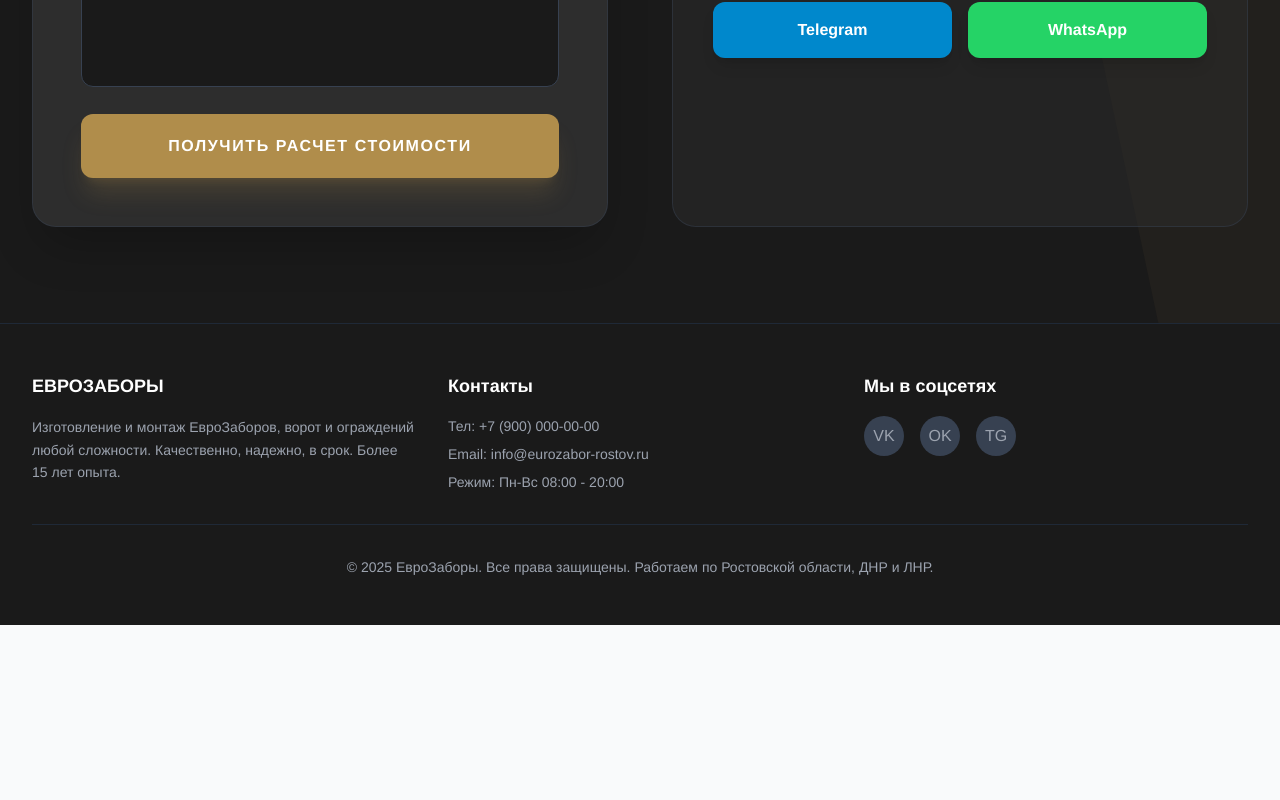
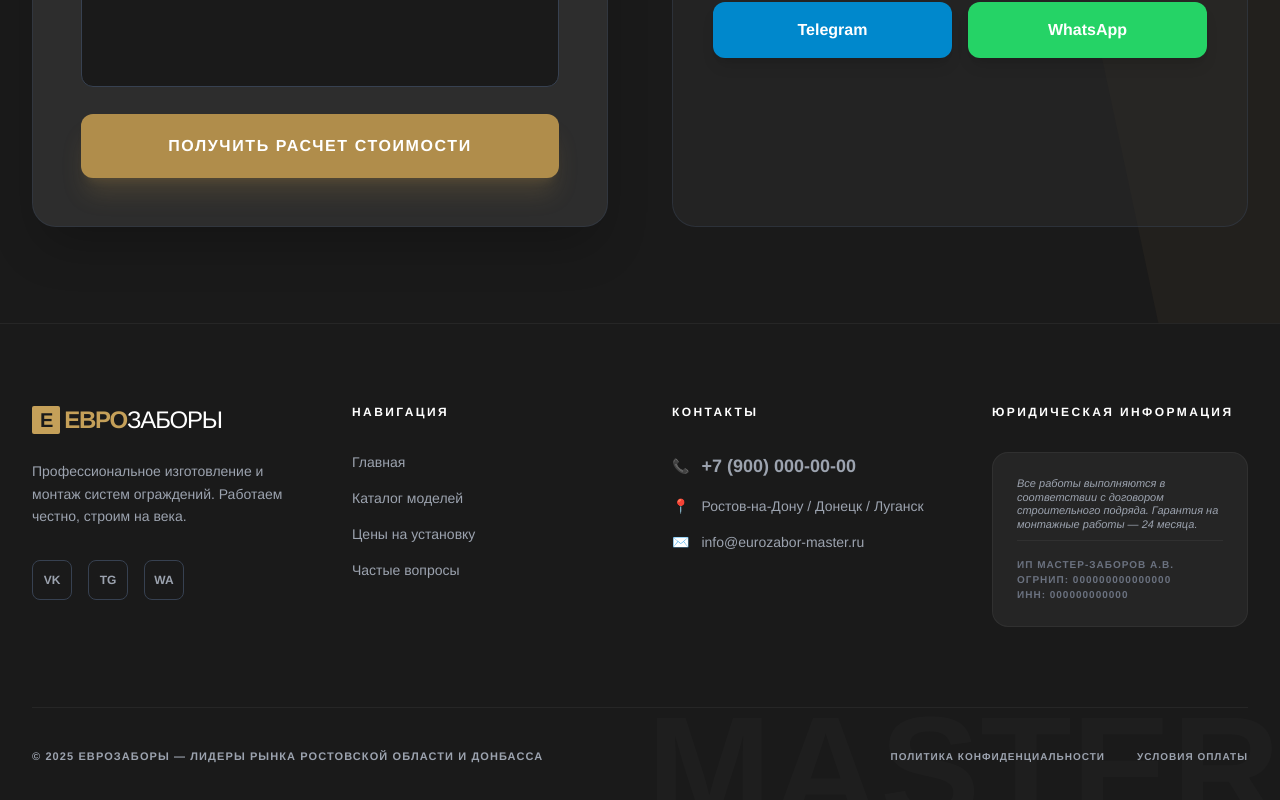
Before and after one commit to ksasha79/KovkaMaster, a React (Vite) app: page / in a window 1280 px wide. Shown: the part 8688-9488 px from the top of the page. Before the commit the page ends 9313 px from the top, so only its background shows below. Built offline with nearby package versions, Linux system fonts and the light colour scheme.

Commit message:
Update Footer.tsx

```diff
--- a/components/Footer.tsx
+++ b/components/Footer.tsx
@@ -2,35 +2,86 @@ import React from 'react';
 
 const Footer: React.FC = () => {
   return (
-    <footer className="bg-metal-900 text-gray-400 py-12 border-t border-gray-800">
-      <div className="max-w-7xl mx-auto px-4 sm:px-6 lg:px-8">
-        <div className="grid grid-cols-1 md:grid-cols-3 gap-8 mb-8">
+    <footer className="bg-metal-900 text-gray-400 py-20 border-t border-white/5 relative overflow-hidden">
+      {/* Subtle Background Mark */}
+      <div className="absolute bottom-0 right-0 text-[150px] font-black text-white/[0.02] select-none leading-none pointer-events-none">
+        MASTER
+      </div>
+
+      <div className="max-w-7xl mx-auto px-4 sm:px-6 lg:px-8 relative z-10">
+        <div className="grid grid-cols-1 md:grid-cols-2 lg:grid-cols-4 gap-16 mb-20">
+
+          <div className="lg:col-span-1">
+            <span className="font-black text-2xl tracking-tighter text-gold-500 flex items-center mb-6">
+              <span className="bg-gold-500 text-metal-900 px-2 mr-1 rounded-sm text-xl">E</span>
+              ЕВРО<span className="text-white font-light">ЗАБОРЫ</span>
+            </span>
+            <p className="text-sm leading-relaxed mb-8">
+              Профессиональное изготовление и монтаж систем ограждений.
+              Работаем честно, строим на века.
+            </p>
+            <div className="flex space-x-4">
+               {['VK', 'TG', 'WA'].map(social => (
+                 <a key={social} href="#" className="w-10 h-10 border border-gray-700 rounded-lg flex items-center justify-center text-xs font-bold hover:bg-gold-600 hover:text-white hover:border-gold-600 transition-all">
+                   {social}
+                 </a>
+               ))}
+            </div>
+          </div>
+
           <div>
-            <h3 className="text-white text-lg font-bold mb-4">ЕВРОЗАБОРЫ</h3>
-            <p className="text-sm leading-relaxed">
-              Изготовление и монтаж ЕвроЗаборов, ворот и ограждений любой сложности.
-              Качественно, надежно, в срок. Более 15 лет опыта.
-            </p>
-          </div>
-          <div>
-            <h3 className="text-white text-lg font-bold mb-4">Контакты</h3>
-            <ul className="space-y-2 text-sm">
-              <li>Тел: +7 (900) 000-00-00</li>
-              <li>Email: info@eurozabor-rostov.ru</li>
-              <li>Режим: Пн-Вс 08:00 - 20:00</li>
+            <h3 className="text-white text-xs font-black uppercase tracking-[0.2em] mb-8">Навигация</h3>
+            <ul className="space-y-4 text-sm">
+              <li><a href="#hero" className="hover:text-gold-500 transition-colors">Главная</a></li>
+              <li><a href="#portfolio" className="hover:text-gold-500 transition-colors">Каталог моделей</a></li>
+              <li><a href="#pricing" className="hover:text-gold-500 transition-colors">Цены на установку</a></li>
+              <li><a href="#faq" className="hover:text-gold-500 transition-colors">Частые вопросы</a></li>
             </ul>
           </div>
+
           <div>
-            <h3 className="text-white text-lg font-bold mb-4">Мы в соцсетях</h3>
-            <div className="flex space-x-4">
-               <a href="#" className="w-10 h-10 bg-gray-700 rounded-full flex items-center justify-center hover:bg-gold-500 hover:text-white transition">VK</a>
-               <a href="#" className="w-10 h-10 bg-gray-700 rounded-full flex items-center justify-center hover:bg-gold-500 hover:text-white transition">OK</a>
-               <a href="#" className="w-10 h-10 bg-gray-700 rounded-full flex items-center justify-center hover:bg-gold-500 hover:text-white transition">TG</a>
+            <h3 className="text-white text-xs font-black uppercase tracking-[0.2em] mb-8">Контакты</h3>
+            <ul className="space-y-4 text-sm">
+              <li className="flex items-center gap-3">
+                <span className="text-gold-500">📞</span>
+                <a href="tel:+79000000000" className="hover:text-white transition-colors text-lg font-bold">+7 (900) 000-00-00</a>
+              </li>
+              <li className="flex items-center gap-3">
+                <span className="text-gold-500">📍</span>
+                <span>Ростов-на-Дону / Донецк / Луганск</span>
+              </li>
+              <li className="flex items-center gap-3">
+                <span className="text-gold-500">✉️</span>
+                <span>info@eurozabor-master.ru</span>
+              </li>
+            </ul>
+          </div>
+
+          <div>
+            <h3 className="text-white text-xs font-black uppercase tracking-[0.2em] mb-8">Юридическая информация</h3>
+            <div className="bg-white/5 p-6 rounded-2xl border border-white/5 space-y-2">
+              <p className="text-[11px] leading-tight italic">
+                Все работы выполняются в соответствии с договором строительного подряда.
+                Гарантия на монтажные работы — 24 месяца.
+              </p>
+              <div className="pt-4 mt-4 border-t border-white/5 text-[10px] text-gray-500 uppercase tracking-widest font-bold">
+                ИП Мастер-Заборов А.В.<br/>
+                ОГРНИП: 000000000000000<br/>
+                ИНН: 000000000000
+              </div>
             </div>
           </div>
+
         </div>
-        <div className="border-t border-gray-800 pt-8 text-center text-sm">
-          <p>© {new Date().getFullYear()} ЕвроЗаборы. Все права защищены. Работаем по Ростовской области, ДНР и ЛНР.</p>
+
+        <div className="border-t border-white/5 pt-10 flex flex-col md:flex-row justify-between items-center gap-6">
+          <p className="text-[11px] uppercase tracking-widest font-bold">
+            © {new Date().getFullYear()} ЕвроЗаборы — Лидеры рынка Ростовской области и Донбасса
+          </p>
+          <div className="flex gap-8 text-[10px] font-black uppercase tracking-widest">
+            <a href="#" className="hover:text-gold-500 transition-colors">Политика конфиденциальности</a>
+            <a href="#" className="hover:text-gold-500 transition-colors">Условия оплаты</a>
+          </div>
         </div>
       </div>
     </footer>
```
